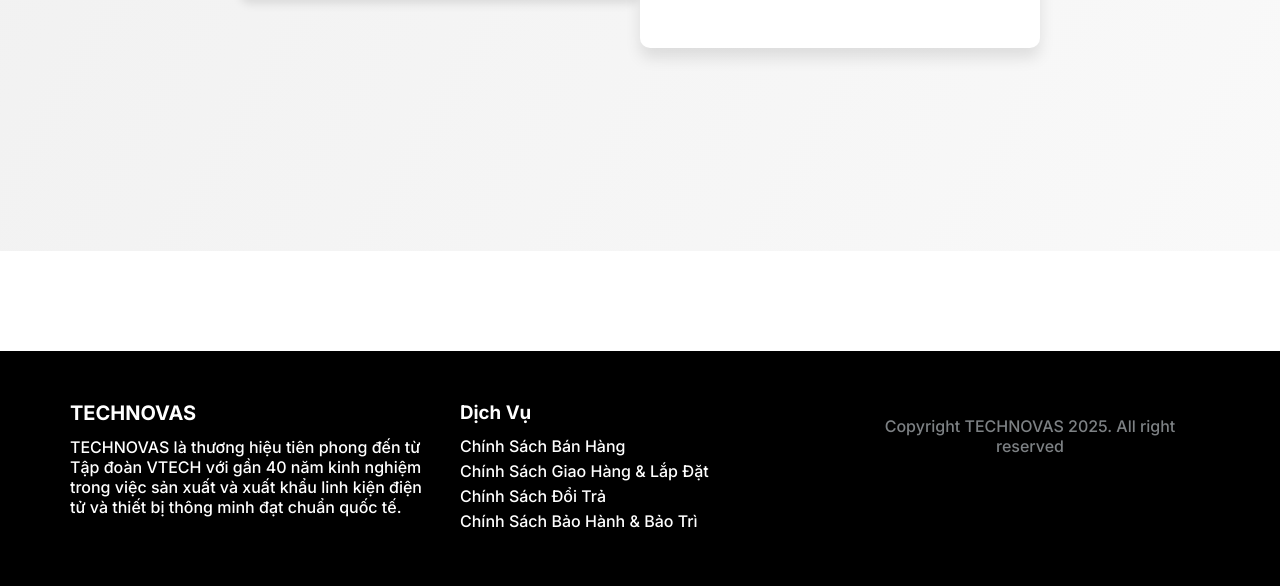
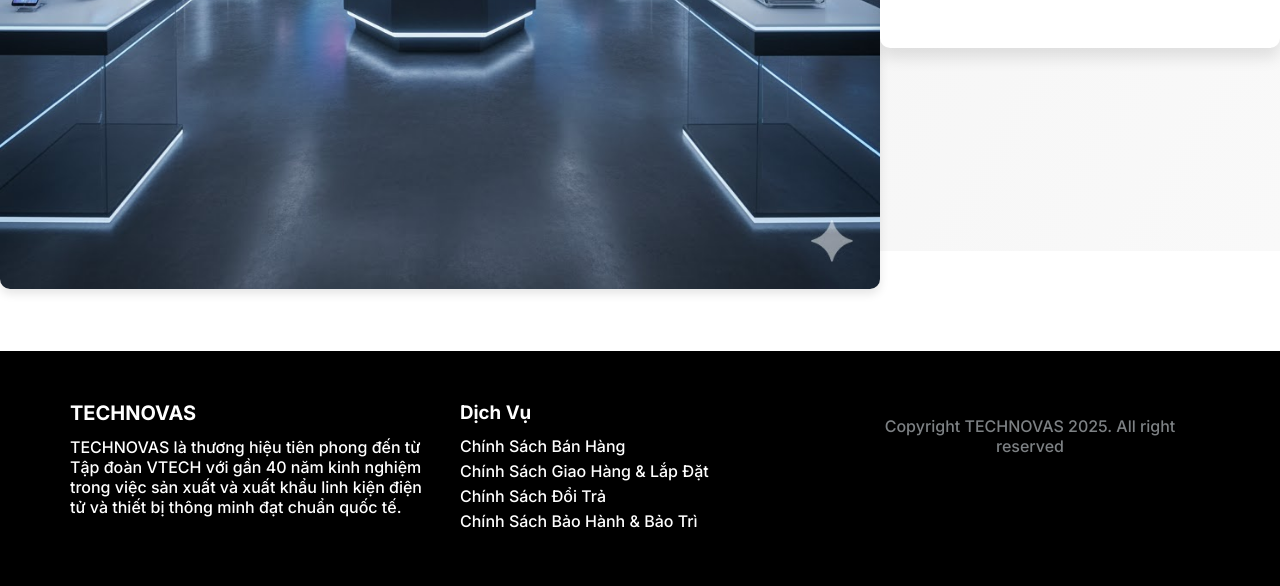
Before and after one commit to NDChung9999/Web_TMDT_UTH, a PHP site: template views/account/register.php in a window 1280 px wide. Shown: the part 769-1355 px from the top of the page. Run offline with PHP 8.4, Linux system fonts and the light colour scheme; the template is opened without the code that fills it, so the values that code supplies are empty.

Commit message:
hoan thanh du an

```diff
--- a/views/account/login.php
+++ b/views/account/login.php
@@ -6,7 +6,7 @@
 <section class="section">
     <div class="auth_container">
         <div class="auth_img">
-            <img src="./assets/image/auth-image.jpg" alt="" class="auth_image" />
+            <img src="./assets/image/bgsinginup.png" alt="" class="auth_image" />
         </div>
         <div class="auth_content">
             <form action="?controller=account&action=login" class="auth_form" method="post">
--- a/views/account/register.php
+++ b/views/account/register.php
@@ -1,7 +1,7 @@
 <section class="section">
     <div class="auth_container">
         <div class="auth_img">
-            <img src="./assets/image/auth-image.jpg" alt="" class="auth_image" />
+            <img src="./assets/image/auth-imagee.jpg" alt="" class="auth_image" />
         </div>
         <div class="auth_content">
             <form action="?controller=account&action=register" class="auth_form" method="POST">
```
Also changed, not shown: assets/image/bgsinginup.png (added), assets/image/sofa.png (deleted).
